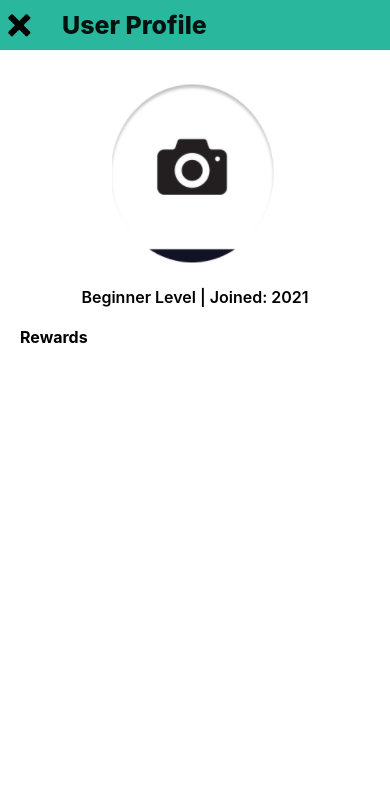
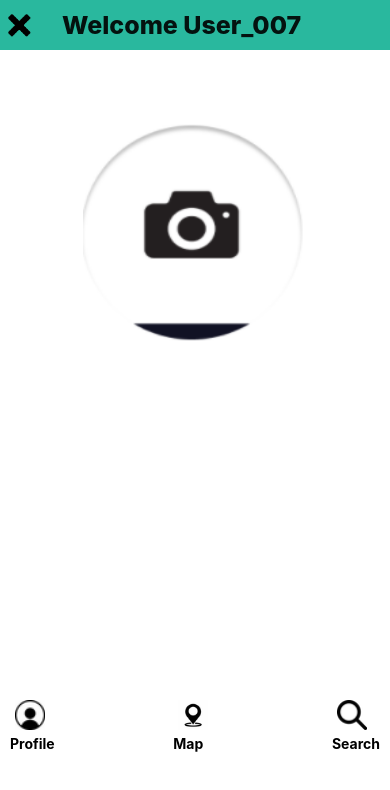
Before and after one commit to yousefbayoumi8/ARGeocache, a React Native app: screen /MainMenu in a window 390 px wide. Shown: the top 790 px of the page. Built offline with nearby package versions, Linux system fonts and the light colour scheme.

Commit message:
-implemented navigation

```diff
--- a/App.js
+++ b/App.js
@@ -1,6 +1,10 @@
 import React from 'react';
 import {NavigationContainer} from '@react-navigation/native';
 import {createNativeStackNavigator} from '@react-navigation/native-stack';
+import HomeScreen from './View/HomeScreen';
+import Login from './View/Login';
+import Register from './View/Register';
+import MainMenu from './View/MainMenu';
 import Profile from './View/Profile';
 import EditProfile from './View/EditProfile';
 
@@ -10,8 +14,12 @@ export default function App() {
   return (
     <NavigationContainer>
       <Stack.Navigator
-        initialRouteName="Profile"
+        initialRouteName="HomeScreen"
         screenOptions={{headerShown: false}}>
+        <Stack.Screen name="HomeScreen" component={HomeScreen} />
+        <Stack.Screen name="Register" component={Register} />
+        <Stack.Screen name="Login" component={Login} />
+        <Stack.Screen name="MainMenu" component={MainMenu} />
         <Stack.Screen name="Profile" component={Profile} />
         <Stack.Screen name="EditProfile" component={EditProfile} />
       </Stack.Navigator>
--- a/View/EditProfile.js
+++ b/View/EditProfile.js
@@ -21,7 +21,7 @@ export default function EditProfile() {
   return (
     <SafeAreaView style={{flex: 1, backgroundColor: '#ffff'}}>
       <View style={styles.viewStyle}>
-        <TouchableOpacity onPress={() => navigation.push('Profile')}>
+        <TouchableOpacity onPress={() => navigation.navigate('Profile')}>
           <Image
             source={require('../components/back.png')}
             style={{width: 35, height: 35, marginLeft: 2}}
--- a/View/HomeScreen.js
+++ b/View/HomeScreen.js
@@ -5,11 +5,12 @@ import {
   Text,
   StyleSheet,
   TouchableOpacity,
-        Image
+  Image,
 } from 'react-native';
 import {useNavigation} from '@react-navigation/native';
 
 export default function HomeScreen() {
+  const navigation = useNavigation();
   return (
     <SafeAreaView style={{flex: 1, backgroundColor: '#ffff'}}>
       <View style={styles.viewStyle}>
@@ -17,42 +18,46 @@ export default function HomeScreen() {
       </View>
 
       <View style={styles.container}>
-                <Image source={require('./components/WelcomeIcon.png')} />
+        <Image source={require('../components/WelcomeIcon.png')} />
 
-                <TouchableOpacity style={styles.LoginButton} onPress={()=> navigation.navigate('Login')}>
-                    <Text style={{fontWeight: "bold", color: "black"}}>Login</Text>
+        <TouchableOpacity
+          style={styles.LoginButton}
+          onPress={() => navigation.navigate('Login')}>
+          <Text style={{fontWeight: 'bold', color: 'black'}}>Login</Text>
         </TouchableOpacity>
 
-                <TouchableOpacity style={styles.RegisterButton} onPress={()=> navigation.navigate('Register')}>
-                    <Text style={{fontWeight: "bold", color: "black"}}>Register</Text>
+        <TouchableOpacity
+          style={styles.RegisterButton}
+          onPress={() => navigation.navigate('Register')}>
+          <Text style={{fontWeight: 'bold', color: 'black'}}>Register</Text>
         </TouchableOpacity>
       </View>
     </SafeAreaView>
   );
-};
+}
 
 const styles = StyleSheet.create({
   container: {
-	backgroundColor: "#fff",
-	alignItems: "center",
+    backgroundColor: '#fff',
+    alignItems: 'center',
     marginTop: 30,
   },
 
   LoginButton: {
-	width: "40%",
+    width: '40%',
     height: 30,
-	alignItems: "center",
-	justifyContent: "center",
-	backgroundColor: "#2AAA8A",
+    alignItems: 'center',
+    justifyContent: 'center',
+    backgroundColor: '#2AAA8A',
     marginTop: 10,
   },
 
   RegisterButton: {
-    width: "40%",
+    width: '40%',
     height: 30,
-    alignItems: "center",
-    justifyContent: "center",
-    backgroundColor: "#2AAA8A",
+    alignItems: 'center',
+    justifyContent: 'center',
+    backgroundColor: '#2AAA8A',
     marginTop: 10,
   },
 
--- a/View/Login.js
+++ b/View/Login.js
@@ -1,32 +1,40 @@
-import React, { useState } from 'react';
+import React, {useState} from 'react';
 import {
   SafeAreaView,
   ScrollView,
   StatusBar,
   StyleSheet,
   Text,
+  Image,
   TextInput,
   TouchableOpacity,
   useColorScheme,
   View,
 } from 'react-native';
-import Header from './components/header'
+import {useNavigation} from '@react-navigation/native';
 
-
-
-const Login= () => {
-  const [username, setUsername] = useState("");
-  const [password, setPassword] = useState("");
+export default function Login() {
+  const [username, setUsername] = useState('');
+  const [password, setPassword] = useState('');
+  const navigation = useNavigation();
   return (
-    <View>
-    <Header name="Login"/>
+    <SafeAreaView style={{flex: 1, backgroundColor: '#ffff'}}>
+      <View style={styles.viewStyle}>
+        <TouchableOpacity onPress={() => navigation.navigate('HomeScreen')}>
+          <Image
+            source={require('../components/back.png')}
+            style={{width: 35, height: 35, marginLeft: 2}}
+          />
+        </TouchableOpacity>
+        <Text style={styles.textStyle}>Login To Continue</Text>
+      </View>
       <View style={styles.container}>
         <View style={styles.inputView}>
           <TextInput
             style={styles.TextInput}
             placeholder="Username"
             placeholderTextColor="#003f5c"
-          onChangeText={(username) => setUsername(username)}
+            onChangeText={username => setUsername(username)}
           />
         </View>
 
@@ -36,33 +44,34 @@ const Login= () => {
             placeholder="Password"
             placeholderTextColor="#003f5c"
             secureTextEntry={true}
-          onChangeText={(password) => setPassword(password)}
+            onChangeText={password => setPassword(password)}
           />
         </View>
 
-      <TouchableOpacity style={styles.SubmitButton} onPress={()=>{alert("New Profile Created")}}>
-        <Text style={{fontWeight: "bold", color: "black"}}>Enter</Text>
+        <TouchableOpacity
+          style={styles.SubmitButton}
+          onPress={() => {
+            navigation.navigate('MainMenu');
+          }}>
+          <Text style={{fontWeight: 'bold', color: 'black'}}>Enter</Text>
         </TouchableOpacity>
       </View>
-  </View>
-
-
+    </SafeAreaView>
   );
-};
+}
 
 const styles = StyleSheet.create({
   container: {
-    backgroundColor: "#fff",
-    alignItems: "center",
+    backgroundColor: '#fff',
+    alignItems: 'center',
     marginTop: 300,
-
   },
   inputView: {
-    backgroundColor: "#96DED1",
-    width: "70%",
+    backgroundColor: '#96DED1',
+    width: '70%',
     height: 45,
     marginBottom: 20,
-    alignItems: "flex-start",
+    alignItems: 'flex-start',
   },
 
   TextInput: {
@@ -72,13 +81,25 @@ const styles = StyleSheet.create({
   },
 
   SubmitButton: {
-    width: "40%",
+    width: '40%',
     height: 30,
-    alignItems: "center",
-    justifyContent: "center",
-    backgroundColor: "#2AAA8A",
-
+    alignItems: 'center',
+    justifyContent: 'center',
+    backgroundColor: '#2AAA8A',
+  },
+  textStyle: {
+    fontSize: 25,
+    fontWeight: '800',
+    color: '#04120f',
+    flex: 2,
+    marginLeft: 25,
+  },
+  viewStyle: {
+    backgroundColor: '#29b89e',
+    width: '100%',
+    height: 50,
+    justifyContent: 'flex-start',
+    flexDirection: 'row',
+    alignItems: 'center',
   },
 });
-
-export default Login;
--- a/View/MainMenu.js
+++ b/View/MainMenu.js
@@ -1,63 +1,83 @@
-import * as React from 'react';
+import React from 'react';
 import {
   SafeAreaView,
   View,
   Text,
   StyleSheet,
   TouchableOpacity,
-        Image
+  Image,
 } from 'react-native';
 import {useNavigation} from '@react-navigation/native';
 
 export default function MainMenu() {
-//const navigation = useNavigation();
+  const navigation = useNavigation();
   return (
     <SafeAreaView style={{flex: 1, backgroundColor: '#ffff'}}>
       <View style={styles.viewStyle}>
-                <TouchableOpacity onPress={() => navigation.push('HomeScreen')}>
-                  <Image source={require('./components/back.png')}
+        <TouchableOpacity onPress={() => navigation.navigate('Login')}>
+          <Image
+            source={require('../components/back.png')}
             style={{width: 35, height: 35, marginLeft: 2}}
           />
         </TouchableOpacity>
         <Text style={styles.textStyle}>Welcome User_007</Text>
       </View>
 
+      <View style={styles.CameraContainer}>
+        <Image
+          source={require('../components/CameraButton.png')}
+          style={{
+            height: 225,
+            width: 225,
+            resizeMode: 'stretch',
+          }}
+        />
+      </View>
       <View style={styles.ProfileContainer}>
-                 <TouchableOpacity style={styles.ProfileStyle} activeOpacity={0.5}>
-                    <Image source={require('./components/Profile.png')}
-                    style={styles.ImageIconStyle}/>
-                    <Text style={{fontWeight: "bold", color: "black"}}>Profile</Text>
+        <TouchableOpacity
+          style={styles.ProfileStyle}
+          activeOpacity={0.5}
+          onPress={() => navigation.navigate('Profile')}>
+          <Image
+            source={require('../components/Profile.png')}
+            style={styles.ImageIconStyle}
+          />
+          <Text style={{fontWeight: 'bold', color: 'black'}}>Profile</Text>
         </TouchableOpacity>
 
         <TouchableOpacity style={styles.MapStyle} activeOpacity={0.5}>
-                    <Image source={require('./components/Map.png')}
-                    style={styles.ImageIconStyle}/>
-                    <Text style={{fontWeight: "bold", color: "black"}}>Map</Text>
+          <Image
+            source={require('../components/Map.png')}
+            style={styles.ImageIconStyle}
+          />
+          <Text style={{fontWeight: 'bold', color: 'black'}}>Map</Text>
         </TouchableOpacity>
 
         <TouchableOpacity style={styles.SearchStyle} activeOpacity={0.5}>
-                    <Image source={require('./components/Search.png')}
-                    style={styles.ImageIconStyle}/>
-                    <Text style={{fontWeight: "bold", color: "black"}}>Search</Text>
+          <Image
+            source={require('../components/Search.png')}
+            style={styles.ImageIconStyle}
+          />
+          <Text style={{fontWeight: 'bold', color: 'black'}}>Search</Text>
         </TouchableOpacity>
       </View>
     </SafeAreaView>
   );
-};
+}
 
 const styles = StyleSheet.create({
   CameraContainer: {
-	backgroundColor: "#fff",
-	alignItems: "center",
-	marginTop: 50,
+    backgroundColor: '#fff',
+    alignItems: 'center',
+    marginTop: 70,
   },
 
   ProfileContainer: {
     flexDirection: 'row',
-    backgroundColor: "#fff",
+    backgroundColor: '#fff',
     marginHorizontal: 10,
-    marginTop: 400,
-    justifyContent: 'space-between'
+    marginTop: 350,
+    justifyContent: 'space-between',
   },
 
   ImageIconStyle: {
--- a/View/Profile.js
+++ b/View/Profile.js
@@ -16,14 +16,14 @@ export default function Profile() {
   return (
     <SafeAreaView style={{flex: 1, backgroundColor: '#ffff'}}>
       <View style={styles.viewStyle}>
-        <TouchableOpacity>
+        <TouchableOpacity onPress={() => navigation.navigate('MainMenu')}>
           <Image
             source={require('../components/back.png')}
             style={{width: 35, height: 35, marginLeft: 2}}
           />
         </TouchableOpacity>
         <Text style={styles.textStyle}>User Profile</Text>
-        <TouchableOpacity onPress={() => navigation.push('EditProfile')}>
+        <TouchableOpacity onPress={() => navigation.navigate('EditProfile')}>
           <Image
             source={require('../components/edit.png')}
             style={{flex: 0.8, marginRight: 10}}
--- a/View/Register.js
+++ b/View/Register.js
@@ -1,4 +1,4 @@
-import React, { useState } from 'react';
+import React, {useState} from 'react';
 import {
   SafeAreaView,
   ScrollView,
@@ -12,17 +12,23 @@ import {
   useColorScheme,
   View,
 } from 'react-native';
+import {useNavigation} from '@react-navigation/native';
 
-
-const Register= () => {
-  const [username, setUsername] = useState("");
-  const [password, setPassword] = useState("");
+export default function Register() {
+  const [username, setUsername] = useState('');
+  const [password, setPassword] = useState('');
+  const navigation = useNavigation();
   return (
-    <View>
-        <View style={styles.headerStyle}>
-            <Text style={styles.headerTextStyle}>Create Your Profile</Text>
+    <SafeAreaView style={{flex: 1, backgroundColor: '#ffff'}}>
+      <View style={styles.viewStyle}>
+        <TouchableOpacity onPress={() => navigation.navigate('HomeScreen')}>
+          <Image
+            source={require('../components/back.png')}
+            style={{width: 35, height: 35, marginLeft: 2}}
+          />
+        </TouchableOpacity>
+        <Text style={styles.textStyle}>Create Your Profile</Text>
       </View>
-
 
       <View style={styles.container}>
         <View style={styles.inputView}>
@@ -30,7 +36,7 @@ const Register= () => {
             style={styles.TextInput}
             placeholder="Username"
             placeholderTextColor="#003f5c"
-          onChangeText={(username) => setUsername(username)}
+            onChangeText={username => setUsername(username)}
           />
         </View>
 
@@ -40,33 +46,34 @@ const Register= () => {
             placeholder="Password"
             placeholderTextColor="#003f5c"
             secureTextEntry={true}
-          onChangeText={(password) => setPassword(password)}
+            onChangeText={password => setPassword(password)}
           />
         </View>
 
-      <TouchableOpacity style={styles.SubmitButton} onPress={()=>{alert("New Profile Created")}}>
-        <Text style={{fontWeight: "bold", color: "black"}}>Submit</Text>
+        <TouchableOpacity
+          style={styles.SubmitButton}
+          onPress={() => {
+            alert('New Profile Created');
+          }}>
+          <Text style={{fontWeight: 'bold', color: 'black'}}>Submit</Text>
         </TouchableOpacity>
       </View>
-  </View>
-
-
+    </SafeAreaView>
   );
-};
+}
 
 const styles = StyleSheet.create({
   container: {
-    backgroundColor: "#fff",
-    alignItems: "center",
+    backgroundColor: '#fff',
+    alignItems: 'center',
     marginTop: 300,
-
   },
   inputView: {
-    backgroundColor: "#96DED1",
-    width: "70%",
+    backgroundColor: '#96DED1',
+    width: '70%',
     height: 45,
     marginBottom: 20,
-    alignItems: "flex-start",
+    alignItems: 'flex-start',
   },
 
   TextInput: {
@@ -76,29 +83,26 @@ const styles = StyleSheet.create({
   },
 
   SubmitButton: {
-    width: "40%",
+    width: '40%',
     height: 30,
-    alignItems: "center",
-    justifyContent: "center",
-    backgroundColor: "#2AAA8A",
-
+    alignItems: 'center',
+    justifyContent: 'center',
+    backgroundColor: '#2AAA8A',
   },
 
-  headerTextStyle: {
-    fontSize: 20,
-    fontWeight: "bold",
-    color: "black",
-    marginLeft: 40,
-    marginTop: 5,
+  textStyle: {
+    fontSize: 25,
+    fontWeight: '800',
+    color: '#04120f',
+    flex: 2,
+    marginLeft: 25,
   },
-  headerStyle: {
-    backgroundColor: "#2AAA8A",
-    flexDirection: "row",
-    width: "100%",
-    height: 60,
-    justifyContent: "flex-start",
-    alignItems: "center",
+  viewStyle: {
+    backgroundColor: '#29b89e',
+    width: '100%',
+    height: 50,
+    justifyContent: 'flex-start',
+    flexDirection: 'row',
+    alignItems: 'center',
   },
 });
-
-export default Register;
```
Lines whose indentation alone changed are shown as unchanged.
